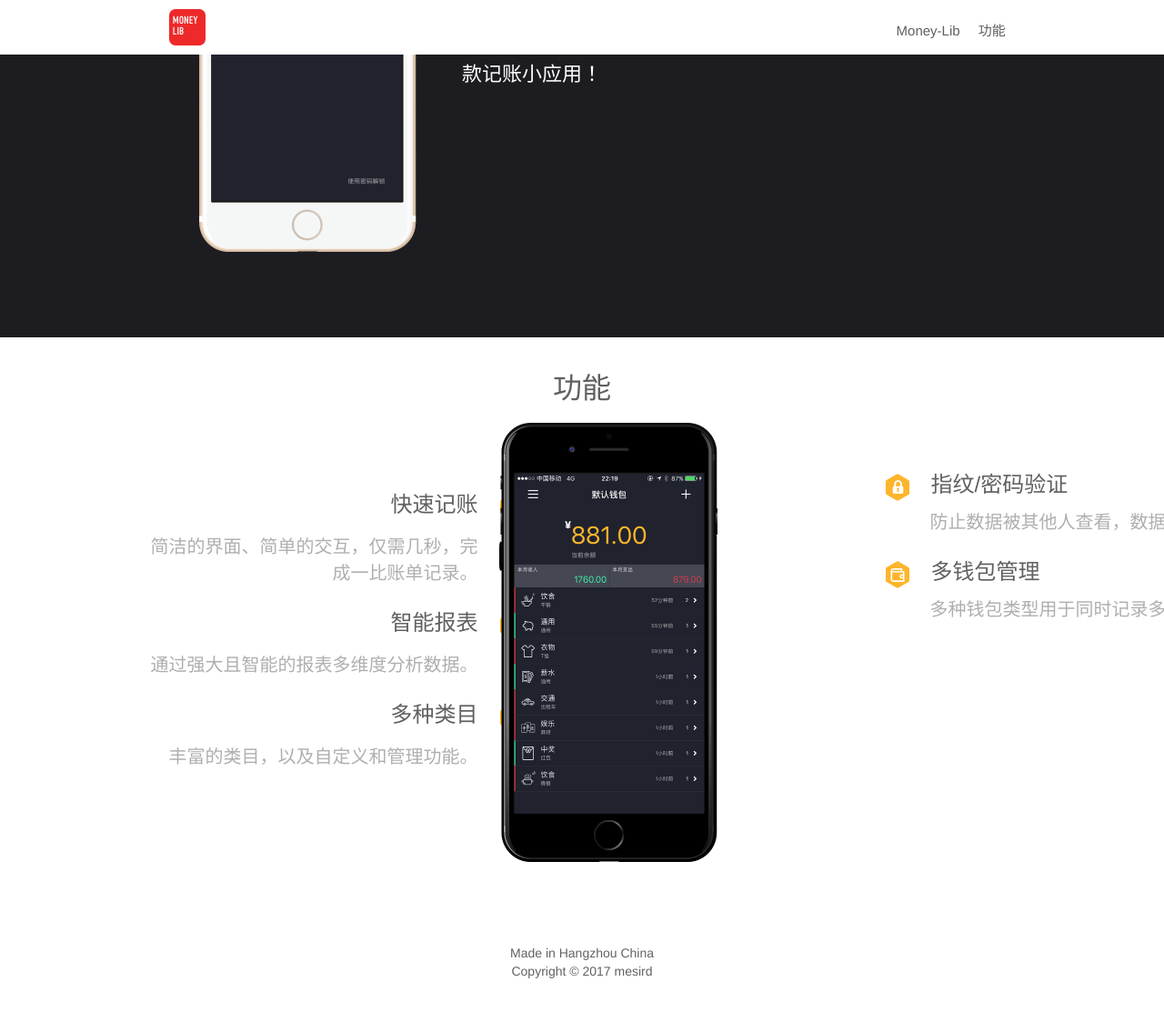
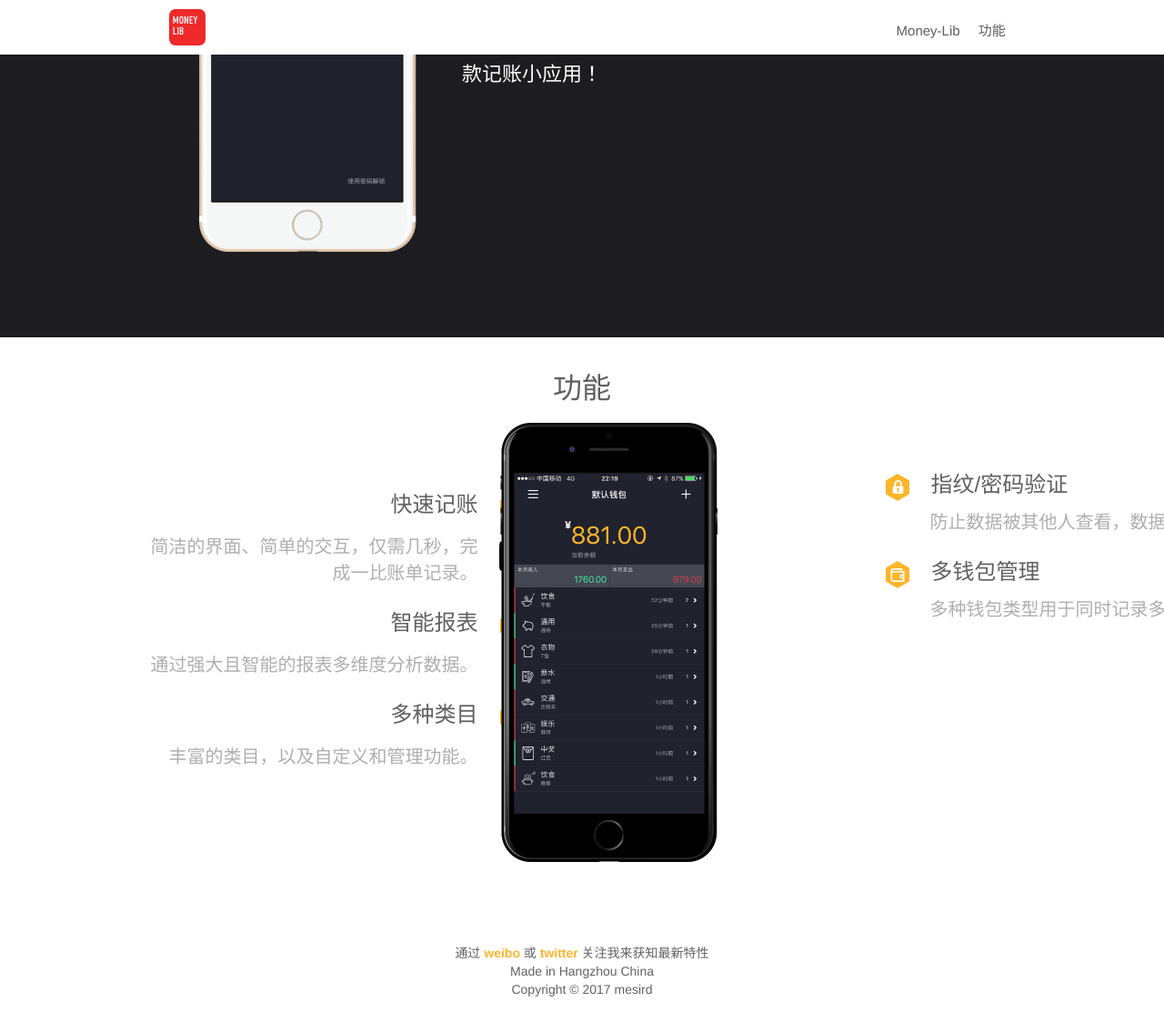
Before and after one commit to MESIRD/mesird.github.io, a Jekyll site: the page introduction/money-lib-cn.html, which Jekyll copies as it is, in a window 1280 px wide and 1400 px high, scrolled down 356 px. Shown: the top 1135 px of the window at 91% size. Built offline with Jekyll 4.4.1, drawn with Linux system fonts in a browser that asks for light colours.

Commit message:
add weibo and twitter link

```diff
--- a/introduction/money-lib-cn.html
+++ b/introduction/money-lib-cn.html
@@ -369,6 +369,10 @@
                 line-height: 20px;
                 display: block;
             }
+            .social-account {
+                color: #FDB52B;
+                font-weight: bold;
+            }
             a,p,span {
                 text-decoration:none;
                 font-family: Helvetica;
@@ -448,6 +452,7 @@
         	</div>
         </div>
         <div class='footer'>
+            <span class='footer-label'>通过 <a href='http://weibo.com/u/2852974074?refer_flag=1001030201_&is_hot=1' class='social-account'>weibo</a> 或 <a href='https://twitter.com/mesird' class='social-account'>twitter</a> 关注我来获知最新特性</span>
         	<span class='footer-label'>Made in Hangzhou China</span>
         	<span class='footer-label'>Copyright © 2017 mesird</span>
         </div>
--- a/introduction/money-lib-en.html
+++ b/introduction/money-lib-en.html
@@ -369,6 +369,10 @@
                 line-height: 20px;
                 display: block;
             }
+            .social-account {
+                color: #FDB52B;
+                font-weight: bold;
+            }
             a,p,span {
                 text-decoration:none;
                 font-family: Helvetica;
@@ -451,6 +455,7 @@
         	</div>
         </div>
         <div class='footer'>
+            <span class='footer-label'>Follow me on <a href='http://weibo.com/u/2852974074?refer_flag=1001030201_&is_hot=1' class='social-account'>weibo</a> or <a href='https://twitter.com/mesird' class='social-account'>twitter</a> to get newest features</span>
         	<span class='footer-label'>Made in Hangzhou China</span>
         	<span class='footer-label'>Copyright © 2017 mesird</span>
         </div>
```
